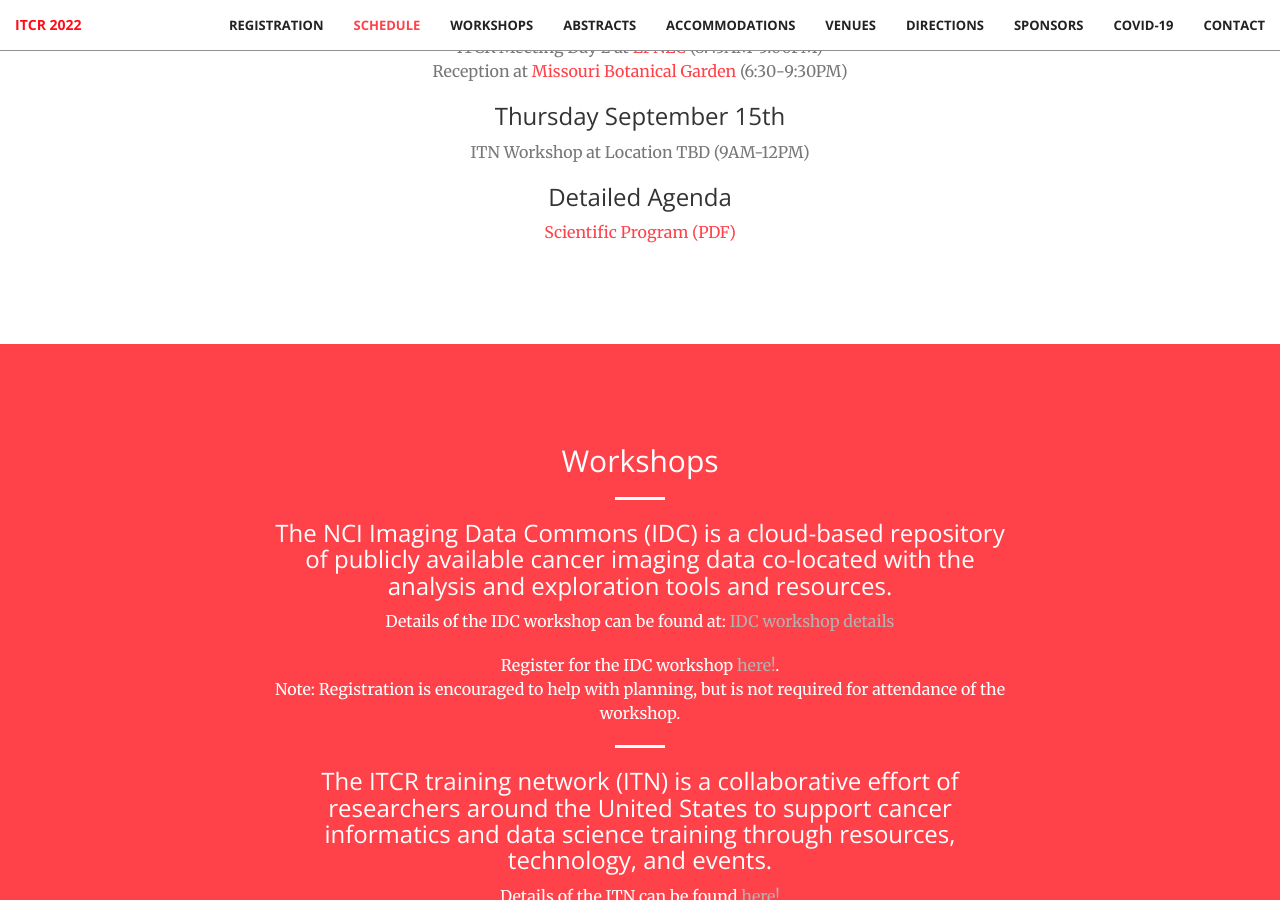
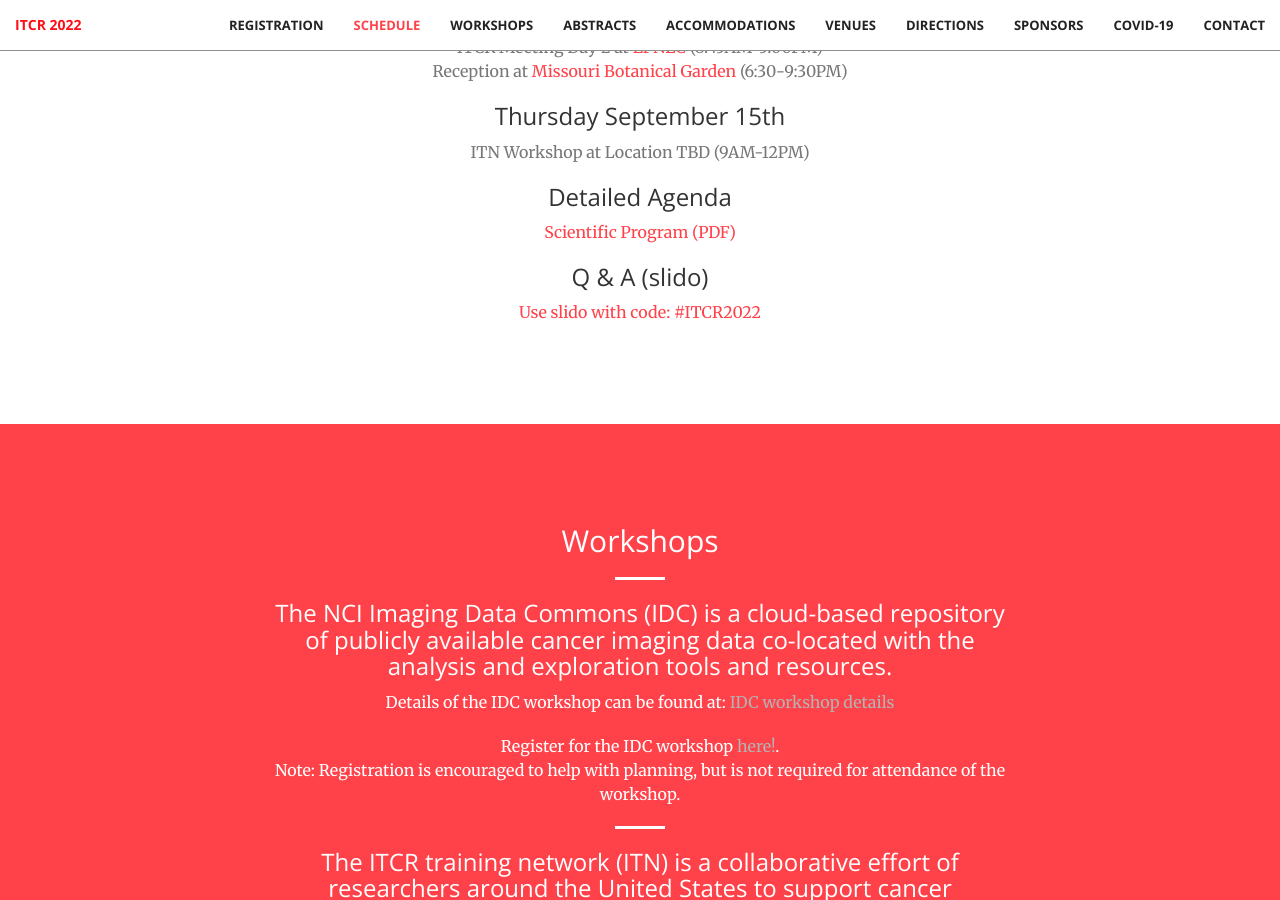
Before and after one commit to griffithlab/itcr2022, a Jekyll site: the page built from index.html, in a window 1280 px wide and 900 px high, scrolled down 2008 px. Built offline with Jekyll 4.4.1, drawn with Linux system fonts in a browser that asks for light colours.

Commit message:
add slido link

```diff
--- a/_includes/schedule.html
+++ b/_includes/schedule.html
@@ -28,6 +28,8 @@
                     <p class="text-muted">ITN Workshop at Location TBD (9AM-12PM)</p>
                     <h3>Detailed Agenda</h3>
                     <p class="text-muted"><a href="/pdf/ITCR_2022_Program_v6.pdf">Scientific Program (PDF)</a></p>
+                    <h3>Q & A (slido)</h3>
+                    <p class="text-muted"><a href="https://app.sli.do/event/4hH6ixgr8XtFXkZz9tBD77">Use slido with code: #ITCR2022</a></p>
                 </div>
             </div>
         </div>
```
